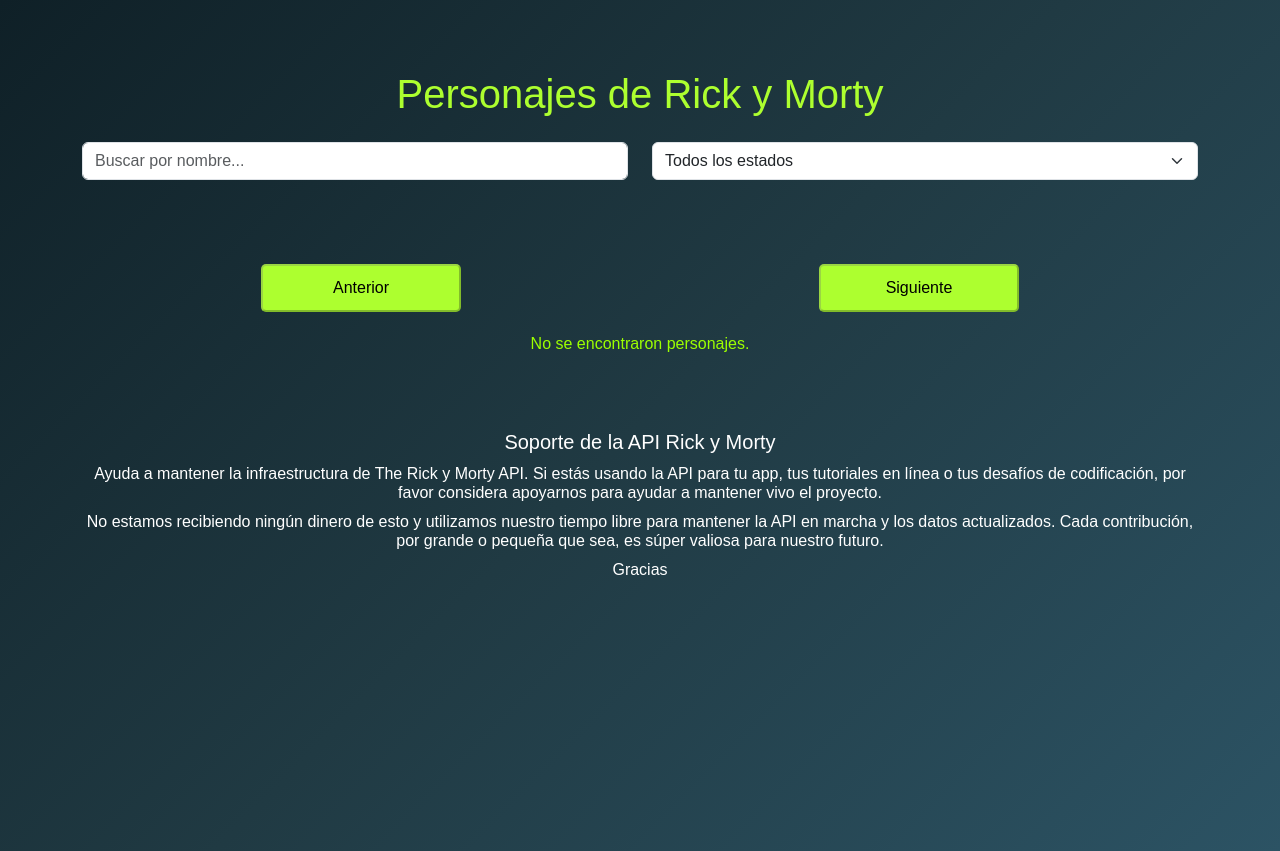
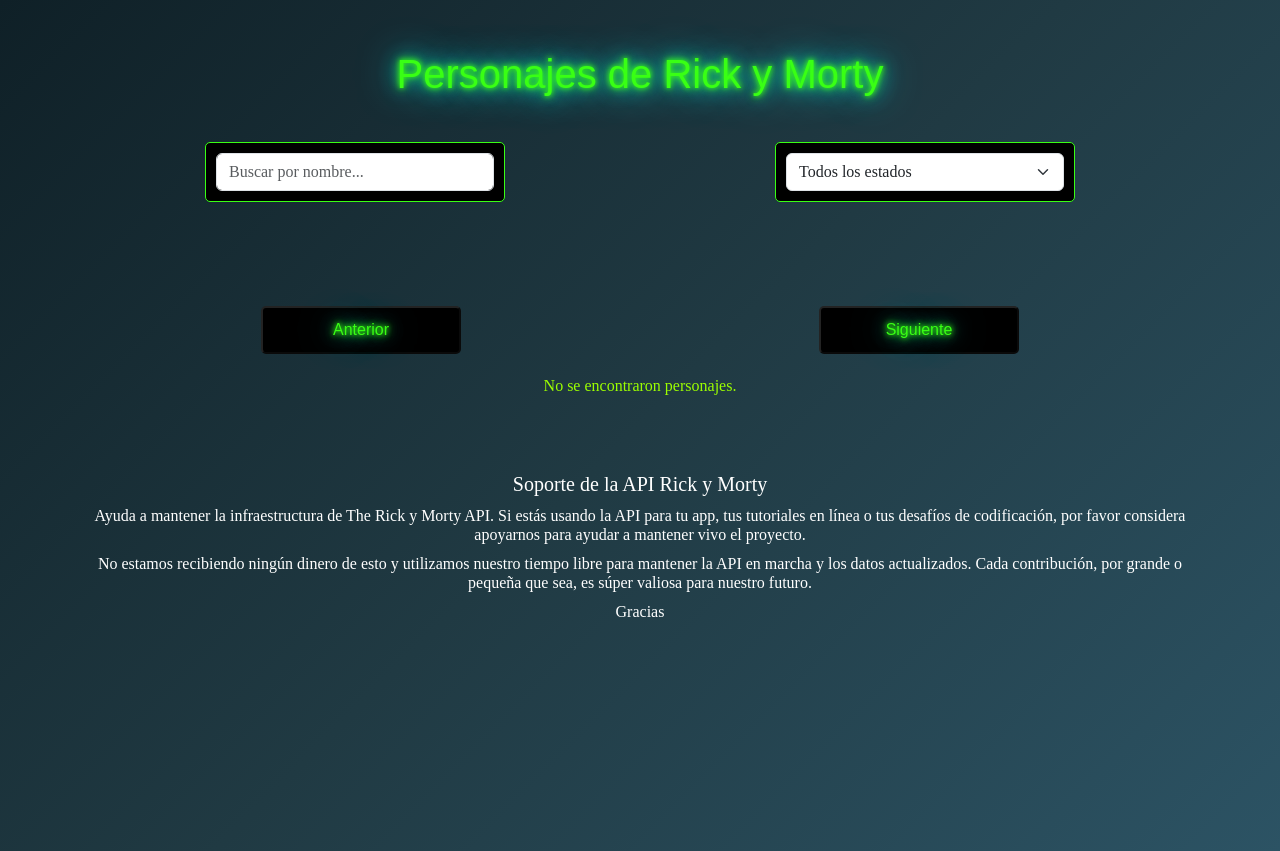
Before and after one commit to caro4576/trabajo-integrador-frontend, a plain HTML site: page index.html in a window 1280 px wide. Drawn offline with nearby package versions, Linux system fonts and the light colour scheme; no server answers.

Commit message:
agrega cabios

```diff
--- a/index.html
+++ b/index.html
@@ -11,10 +11,10 @@
     <header class="container my-4">
     <h1 class="text-center mb-4">Personajes de Rick y Morty</h1>
     <nav class="row mb-3">
-      <div class="col-md-6">
+      <div class="col-md-6 busqueda">
         <input id="inputBusqueda" type="text" class="form-control" placeholder="Buscar por nombre..." />
       </div>
-      <div class="col-md-6">
+      <div class="col-md-6 busqueda">
         <select id="filtroEstado" class="form-select">
           <option value="">Todos los estados</option>
           <option value="alive">Vivo</option>
--- a/styles.css
+++ b/styles.css
@@ -1,6 +1,6 @@
 body {
     background: linear-gradient(135deg, #0f2027, #203a43, #2c5364);
-    font-family: Arial, sans-serif;
+    font-family: 'Get Schwifty';
     margin: 2%;
     display: flex;
     flex-direction: column;
@@ -10,10 +10,58 @@ body {
 }
 
 h1 {
-    color:greenyellow;
-    /* verde neon fuerte */
-    text-align: center;
-    margin-top: 20px;
+    @font-face {
+        font-family: 'Get Schwifty';
+        src: url('GetSchwifty.ttf') format('truetype');
+    }
+
+
+    font-family: 'Get Schwifty',
+    sans-serif;
+    color: #39FF14;
+    text-shadow: 0 0 5px #39FF14,
+    0 0 10px #39FF14,
+    0 0 20px #00FFEA,
+    0 0 40px #00FFEA;
+    /* agregá más efectos si querés */
+
+
+    /* font-family: 'Comic Sans MS', cursive, sans-serif;
+    font-size: 4rem;
+    color: #39FF14;
+    /* Verde fosforescente */
+    /* text-shadow:
+        0 0 5px #39FF14,
+        0 0 10px #39FF14,
+        0 0 20px #00FFEA,
+        0 0 40px #00FFEA;
+    animation: flotar 3s ease-in-out infinite,
+        brillo 2s alternate infinite;
+}
+
+/* Efecto de flotación */
+    /* @keyframes flotar {
+
+    0%,
+    100% {
+        transform: translateY(0);
+    }
+
+    50% {
+        transform: translateY(-20px);
+    }
+}
+
+/* Efecto de brillo intermitente */
+    /* @keyframes brillo {
+    100% {
+        text-shadow:
+            0 0 10px #39FF14,
+            0 0 20px #39FF14,
+            0 0 30px #00FFEA,
+            0 0 60px #00FFEA;
+    }
+} */
 
 }
 
@@ -31,14 +79,23 @@ p {
     margin-top: 10px;
 
 }
+.busqueda {
+    background-color: #000;
+    border: 1px solid #39FF14;
+    border-radius: 5px;
+    padding: 10px;
+    width: 300px;
+    margin: 20px auto;
+}
 
 .boton {
-    display: block;
+    background-color: #000;
+    font-family: 'Get Schwifty', sans-serif;
+    color: #39FF14;
+    text-shadow: 0 0 5px #39FF14, 0 0 10px #39FF14, 0 0 20px #00FFEA, 0 0 40px #00FFEA;
     width: 200px;
     margin: 20px auto;
     padding: 10px;
-    background-color:greenyellow;
-    color: #000;
     text-align: center;
     text-decoration: none;
     border-radius: 5px;
```
